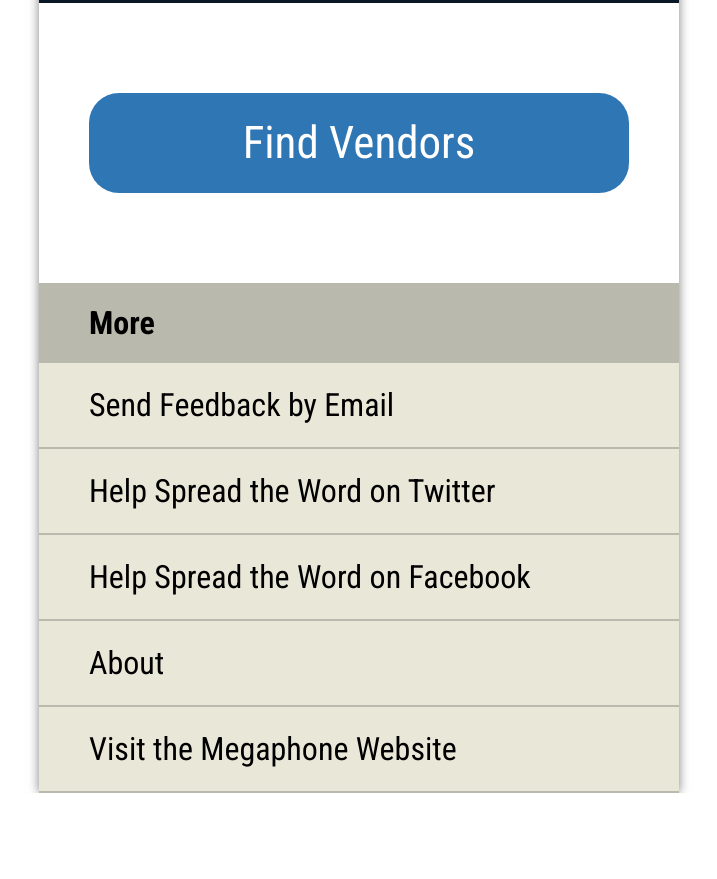
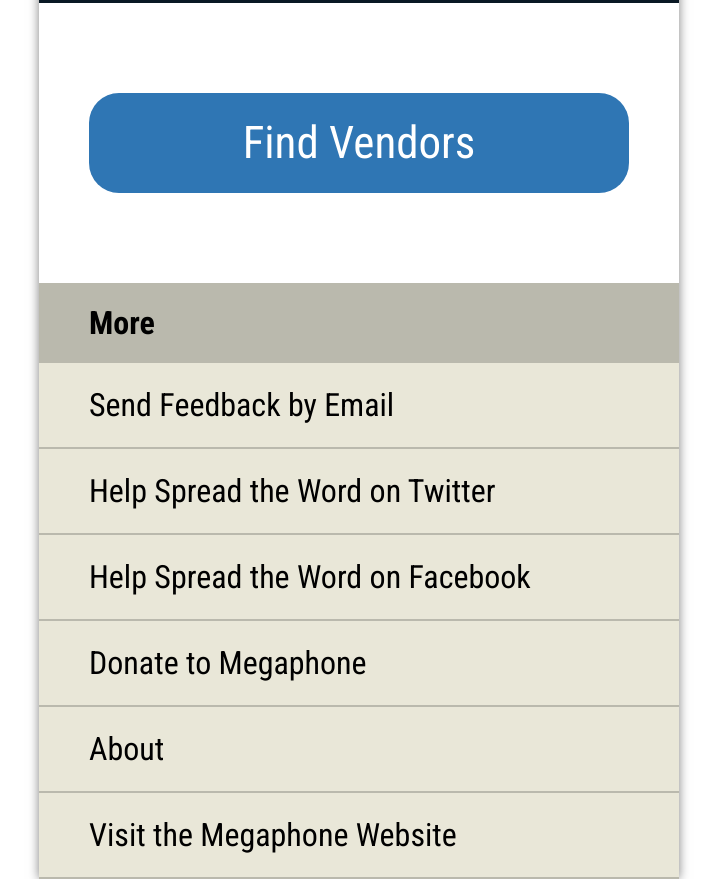
Before and after one commit to denimandsteel/megaphone, a website: page index.html in a window 1280 px wide. Shown: the part 952-1831 px from the top of the page, without its empty margins (281-998 px from the left). Before the commit the page ends 1745 px from the top, so only its background shows below. Drawn offline with Linux system fonts and the light colour scheme; no server answers.

Commit message:
Donate button

```diff
--- a/index.html
+++ b/index.html
@@ -79,6 +79,7 @@
       <li><a href="mailto:info@megaphonemagazine.com?subject=Megaphone%20Finder%20Feedback">Send Feedback by Email</a></li>
       <li><a href="http://twitter.com/share?url=http%3A%2F%2Ffind.megaphonemagazine.com&amp;text=Find%20the%20%40MegaphoneMag%20vendor%20in%20your%20community%20at">Help Spread the Word on Twitter</a></li>
       <li><a href="http://www.facebook.com/sharer.php?u=http%3A%2F%2Ffind.megaphonemagazine.com">Help Spread the Word on Facebook</a></li>
+      <li><a href="http://megaphonemagazine.com/donate">Donate to Megaphone</a></li>
       <li>
         <span id="about-megaphone-finder">About</span>
         <div id="about">
```
